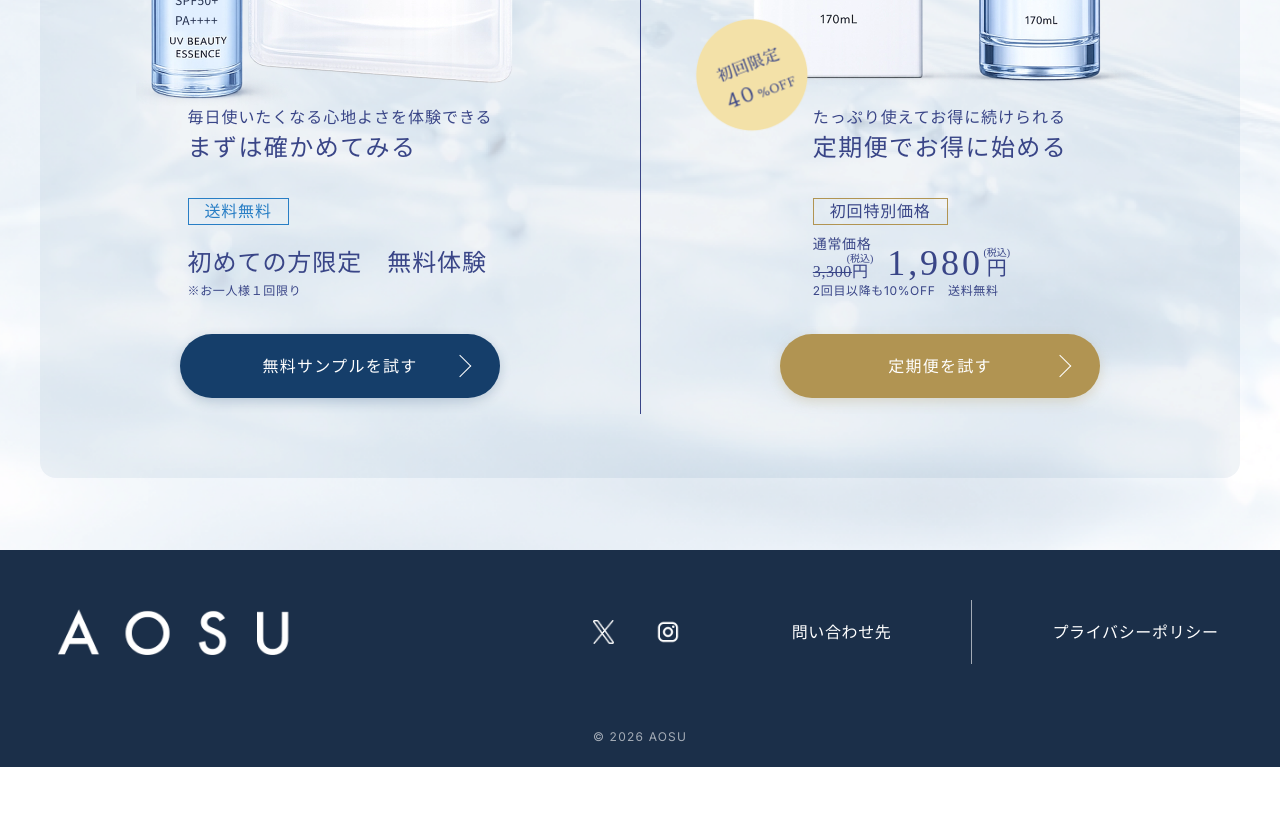
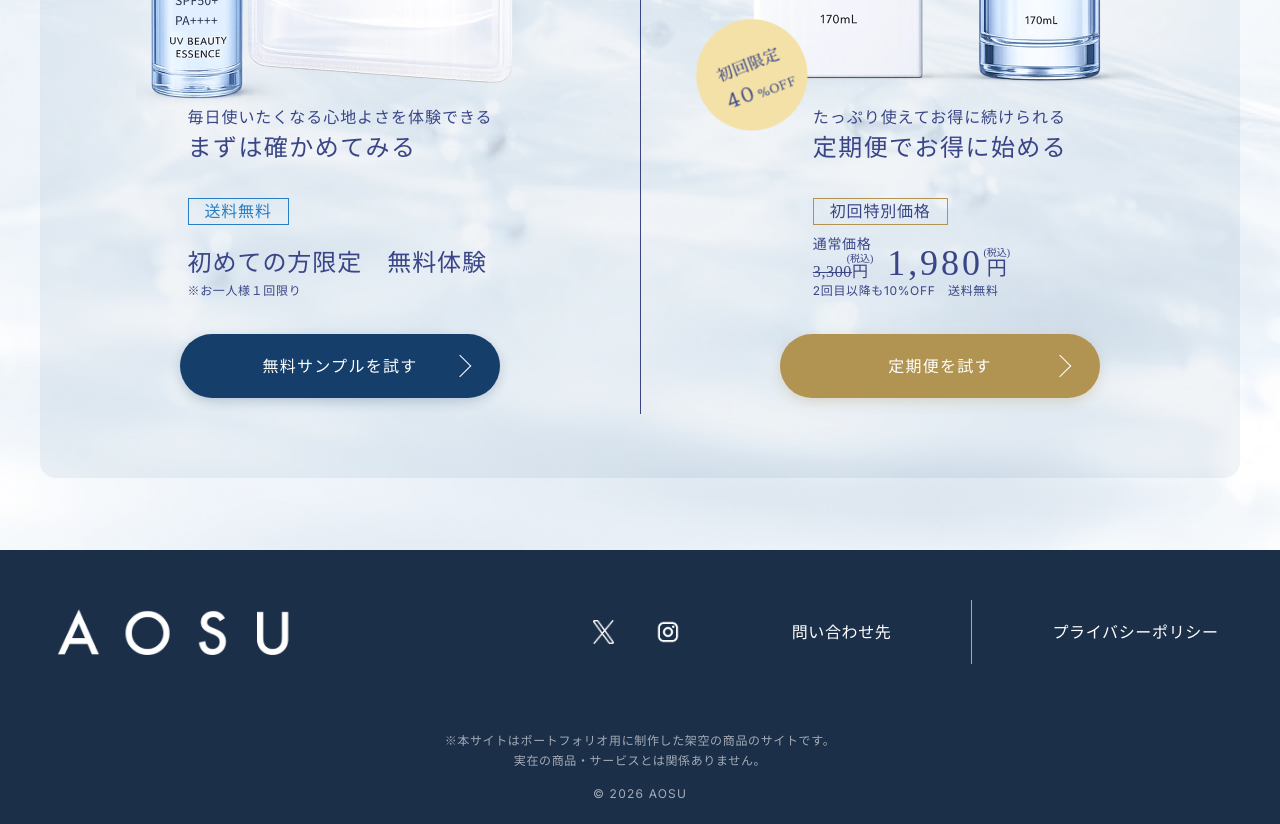
Before and after one commit to silverlining77/aosu-lp, a plain HTML site: page index.html in a window 1280 px wide. Shown: the part 5231-6055 px from the top of the page. Before the commit the page ends 5998 px from the top, so only its background shows below. Drawn offline with Linux system fonts and the light colour scheme; a web font is replaced by a local one.

Commit message:
架空サイト説明追記

```diff
--- a/css/style.css
+++ b/css/style.css
@@ -209,9 +209,19 @@ body {
   line-height: 2;
 }
 
+/* 架空のサイトである旨の注意書き（コピーライトとひとまとまり） */
+.l-footer__note {
+  margin-top: 56px;
+  font-size: var(--fz-caption);
+  line-height: 1.7;
+  text-align: center;
+  text-wrap: balance;
+  color: color-mix(in srgb, var(--color-white) 60%, transparent);
+}
+
 /* コピーライト：小さく控えめに */
 .l-footer__copy {
-  margin-top: 56px;
+  margin-top: 16px;
   font-family: var(--font-en);
   font-size: var(--fz-caption);
   line-height: 1;
@@ -237,7 +247,7 @@ body {
   }
 
   /* PCは横並びの行の下、中央に置く */
-  .l-footer__copy {
+  .l-footer__note {
     margin-top: 48px;
   }
 
--- a/index.html
+++ b/index.html
@@ -273,6 +273,7 @@
       </div>
     </div>
 
+    <p class="l-footer__note">※本サイトはポートフォリオ用に制作した架空の商品のサイトです。<br class="u-pc-only">実在の商品・サービスとは関係ありません。</p>
     <p class="l-footer__copy"><small>&copy; 2026 AOSU</small></p>
   </footer><!-- /.l-footer -->
 
```
